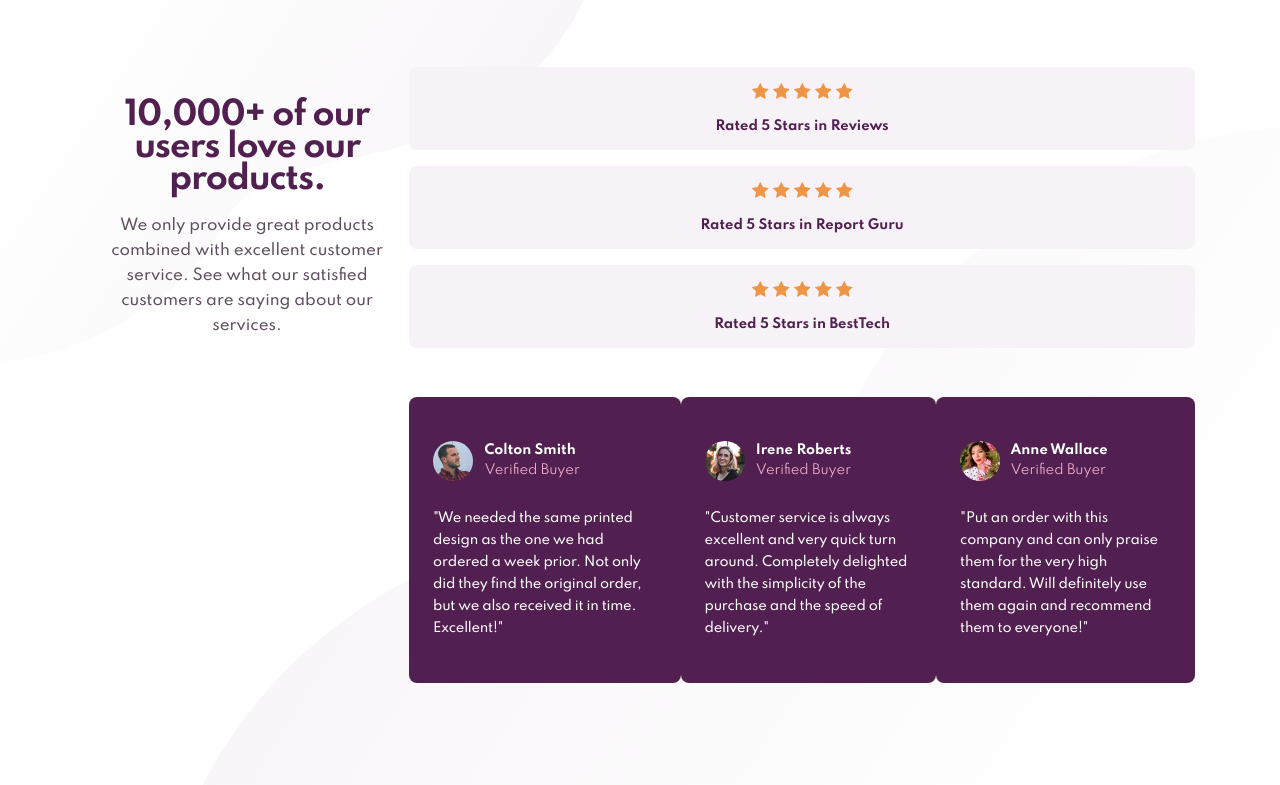
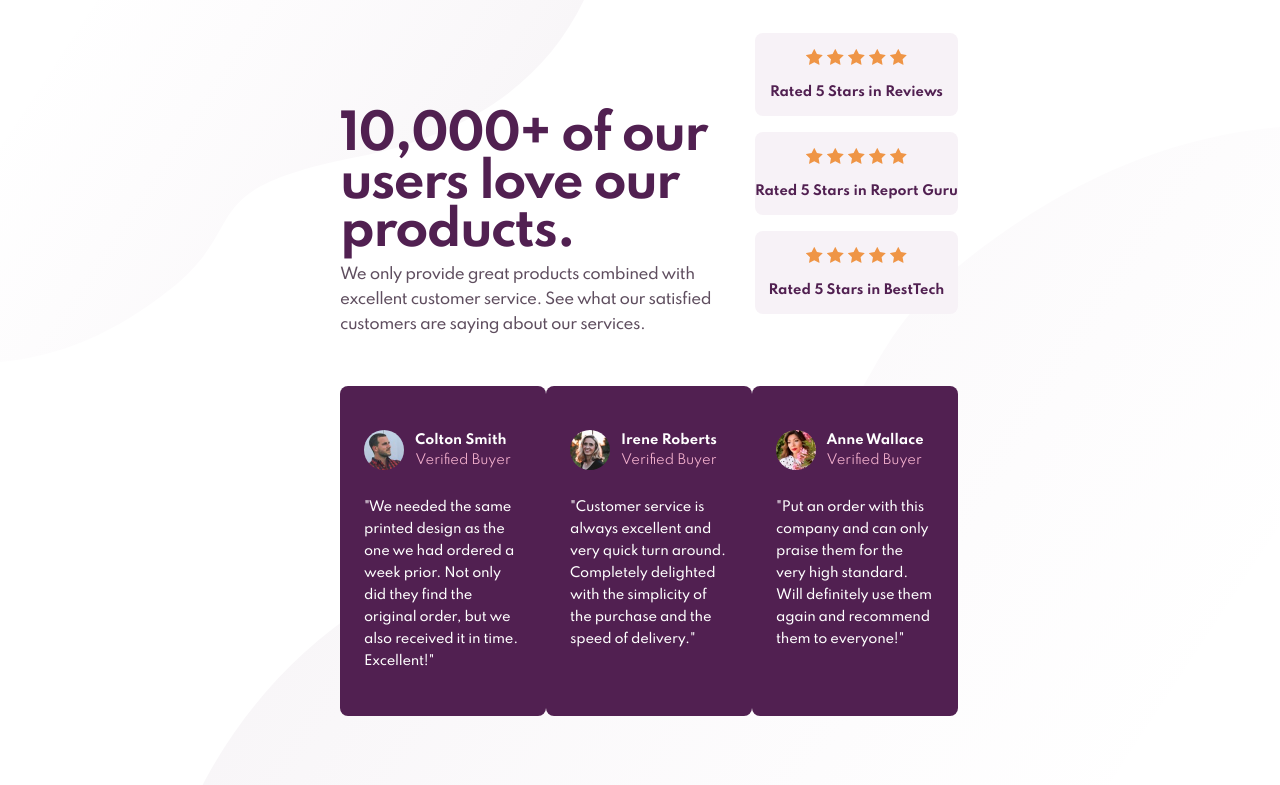
Before and after one commit to norman02/social-proof-section-master, a plain HTML site: page index.html in a window 1280 px wide. Drawn offline with Linux system fonts and the light colour scheme.

Commit message:
fix grid

```diff
--- a/index.html
+++ b/index.html
@@ -16,7 +16,11 @@
 
 <body>
   <div class="page-container">
-    <header>
+
+
+    <main>
+
+      <div class="header">
         <h1>
           10,000+ of our users love our products.
         </h1>
@@ -26,9 +30,7 @@
           See what our satisfied customers are saying about our services.
         </p>
 
-    </header>
-
-    <main>
+      </div>
 
       <section class="ratings">
         <div class="rating">
--- a/scss/layout/_header.scss
+++ b/scss/layout/_header.scss
@@ -1,4 +1,4 @@
-header {
+.header {
     margin-top: toRem(80);
 
     h1 {
@@ -15,3 +15,21 @@ header {
         text-align: center;
     }
 }
+
+@include media-lg {
+    .header {
+        margin-top: toRem(127);
+
+        h1 {
+            @include spartan(48, 48, 700);
+            letter-spacing: -1.71px;
+            text-align: left;
+        }
+
+        p {
+            letter-spacing: -0.5px;
+            margin-top: toRem(6);
+            text-align: left;
+        }
+    }
+}
--- a/scss/pages/_home.scss
+++ b/scss/pages/_home.scss
@@ -28,12 +28,14 @@ body {
         background-position: left top, right bottom;
     }
 
-    .page-container {
+    main {
         max-width: toRem(1110);
         display: grid;
-        grid-template-areas: 'header ratings' 'reviews reviews';
+        grid-template-areas: 'header ratings'
+        "reviews reviews";
 
-        header {
+
+        .header {
             grid-area: header;
         }
 
```
Also changed, not shown: css/main.css, 1 other file. Lines whose indentation alone changed are shown as unchanged.
